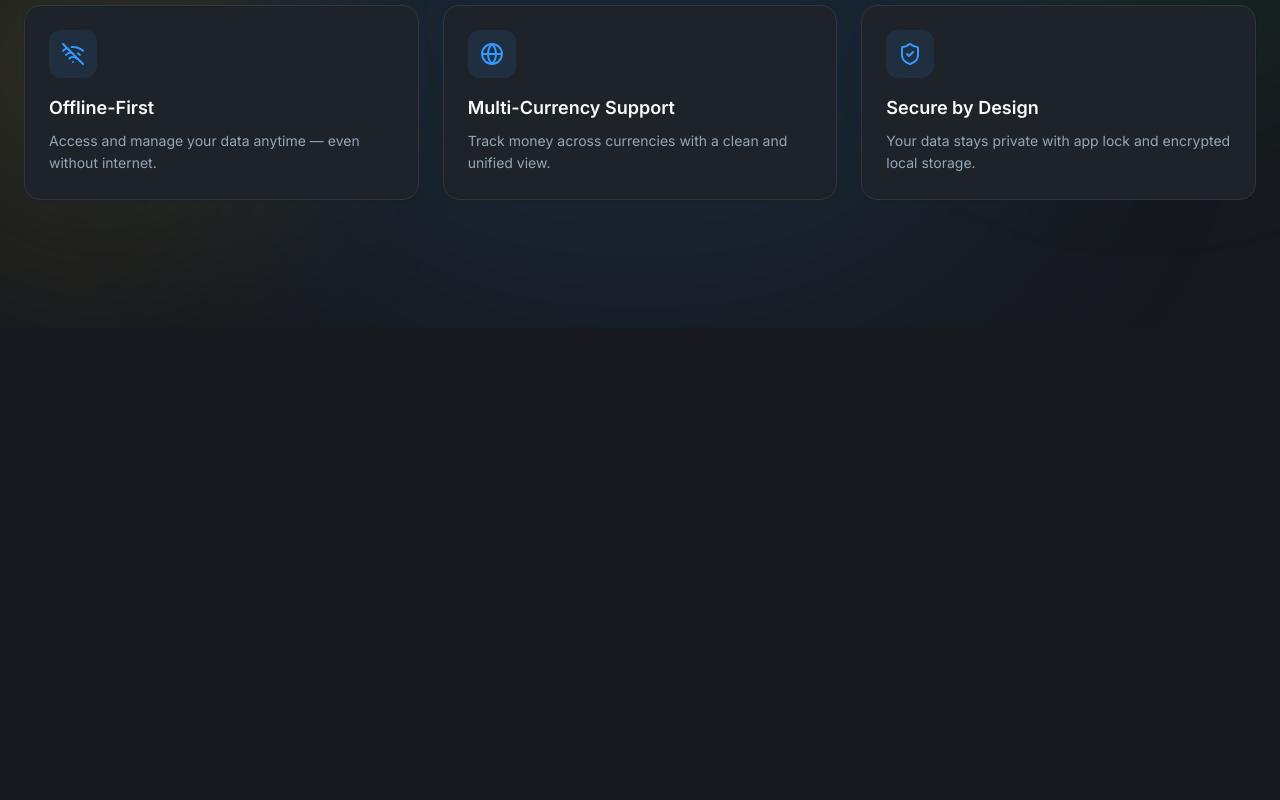
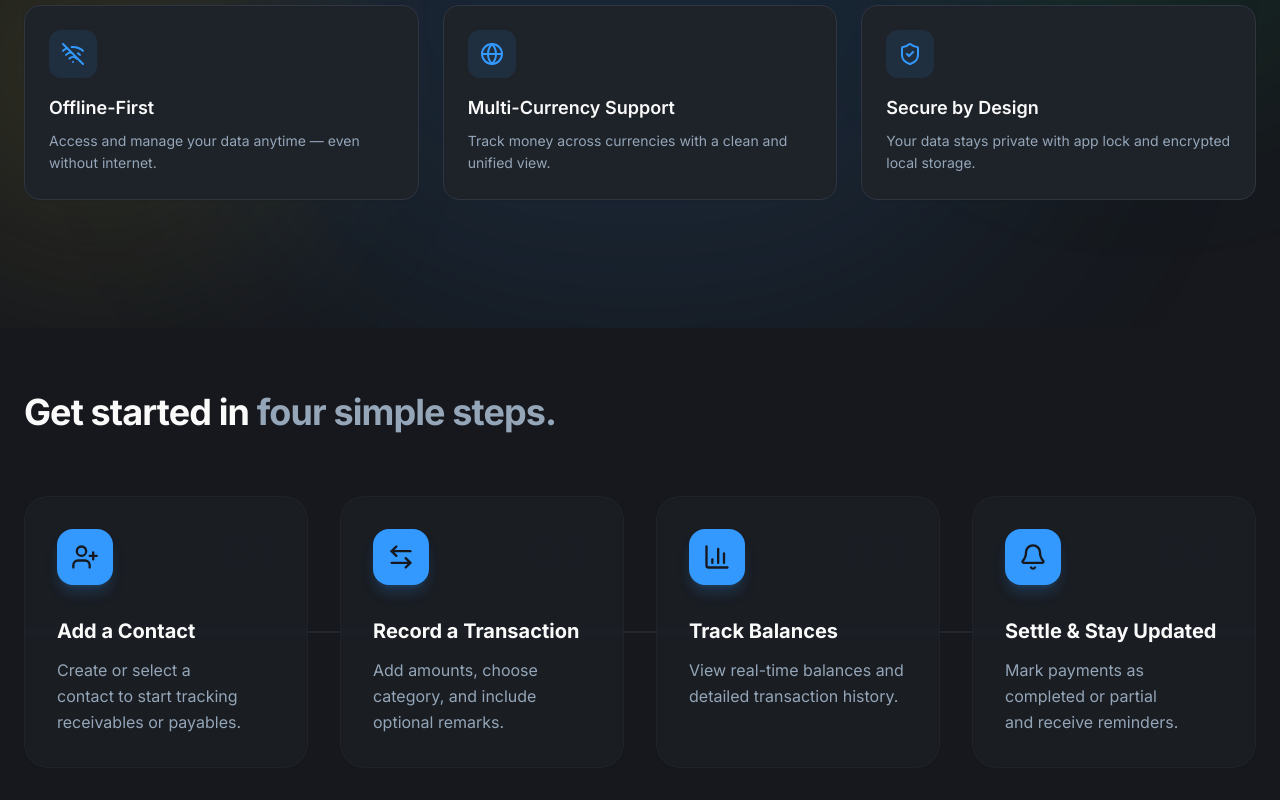
Before and after one commit to walletplusapp/walletplusapp.github.io, a Next.js app: page / in a window 1280 px wide. Shown: the part 1232-2032 px from the top of the page. Before the commit the page ends 1560 px from the top, so only its background shows below. Built offline with nearby package versions, Linux system fonts and the light colour scheme.

Commit message:
feat : HowItWorks section added

```diff
--- /dev/null
+++ b/src/app/(sections)/HowItWorks.tsx
@@ -0,0 +1,82 @@
+import { UserPlus, ArrowLeftRight, BarChart3, Bell } from "lucide-react";
+
+const steps = [
+  {
+    step: "01",
+    icon: UserPlus,
+    title: "Add a Contact",
+    description:
+      "Create or select a contact to start tracking receivables or payables.",
+  },
+  {
+    step: "02",
+    icon: ArrowLeftRight,
+    title: "Record a Transaction",
+    description: "Add amounts, choose category, and include optional remarks.",
+  },
+  {
+    step: "03",
+    icon: BarChart3,
+    title: "Track Balances",
+    description: "View real-time balances and detailed transaction history.",
+  },
+  {
+    step: "04",
+    icon: Bell,
+    title: "Settle & Stay Updated",
+    description: "Mark payments as completed or partial and receive reminders.",
+  },
+];
+
+export default function HowItWorks() {
+  return (
+    <section
+      className="relative pb-10 md:pb-24 lg:pb-32 px-6"
+      id="how-it-works"
+    >
+      {/* Background Decor */}
+      <div className="absolute inset-0 -z-10">
+        <div className="absolute left-1/2 top-0 h-[500px] w-full -translate-x-1/2 bg-[radial-gradient(50%_50%_at_50%_0%,rgba(var(--primary-rgb),0.05)_0%,transparent_100%)]" />
+      </div>
+
+      <div className="mx-auto max-w-screen-2xl">
+        {/* Header */}
+        <div className="max-w-3xl py-4 md:py-8 lg:py-16">
+          <h3 className="text-3xl md:text-4xl font-bold tracking-tight text-foreground">
+            Get started in{" "}
+            <span className="text-muted-foreground">four simple steps.</span>
+          </h3>
+        </div>
+
+        {/* Steps Grid */}
+        <div className="relative grid gap-8 md:grid-cols-2 lg:grid-cols-4">
+          {/* Connecting Line (Desktop Only) */}
+          <div className="hidden lg:block absolute top-1/2 left-0 w-full h-px bg-border -translate-y-1/2 z-0" />
+
+          {steps.map((item, index) => (
+            <div
+              key={index}
+              className="group shadow-sm relative z-10 flex flex-col items-start p-8 rounded-3xl border border-muted/50 bg-card/50 backdrop-blur-sm transition-all duration-300 hover:border-primary/50 hover:shadow-2xl hover:shadow-primary/5"
+            >
+              <div className="flex w-full justify-between items-start mb-8">
+                <div className="flex h-14 w-14 items-center justify-center rounded-2xl bg-primary text-primary-foreground shadow-lg shadow-primary/20 transition-transform duration-300 group-hover:scale-110">
+                  <item.icon className="h-7 w-7" />
+                </div>
+                <span className="text-5xl font-bold text-muted/10 transition-colors duration-300 group-hover:text-primary/10">
+                  {item.step}
+                </span>
+              </div>
+
+              <h4 className="text-xl font-bold mb-3 text-foreground">
+                {item.title}
+              </h4>
+              <p className="text-muted-foreground leading-relaxed text-balance">
+                {item.description}
+              </p>
+            </div>
+          ))}
+        </div>
+      </div>
+    </section>
+  );
+}
--- a/src/app/page.tsx
+++ b/src/app/page.tsx
@@ -1,11 +1,13 @@
 import Features from "./(sections)/Features";
 import HeroSection from "./(sections)/Hero";
+import HowItWorks from "./(sections)/HowItWorks";
 
 export default function Home() {
   return (
     <>
       <HeroSection />
       <Features />
+      <HowItWorks />
     </>
   );
 }
```
